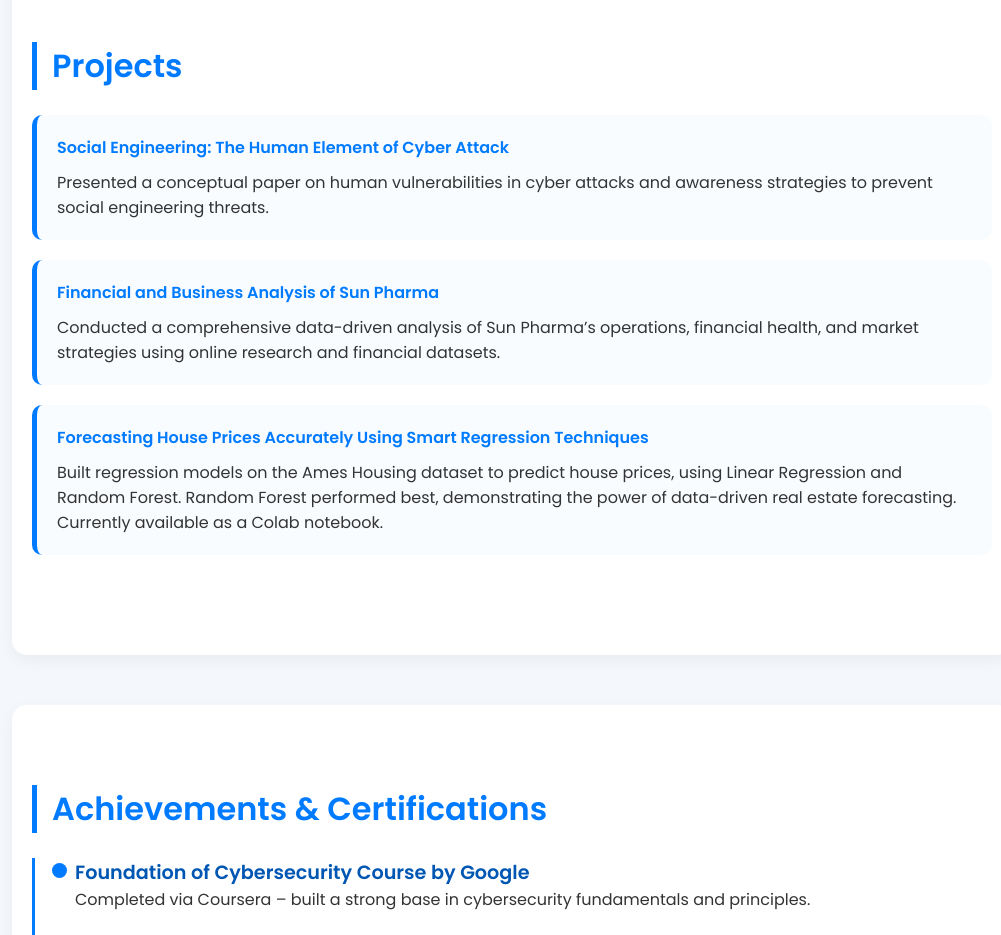
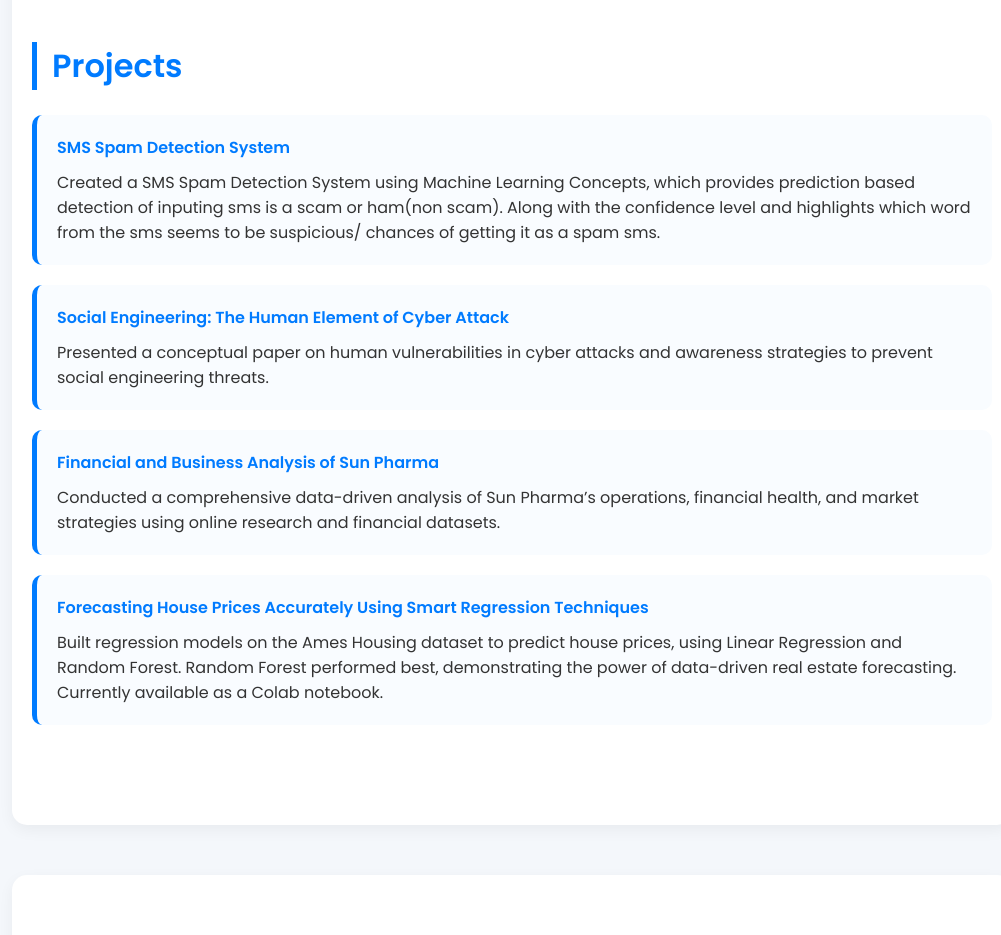
Before and after one commit to Shriram1906/My_PortFolio, a plain HTML site: page index.html in a window 1280 px wide. Shown: the part 1820-2755 px from the top of the page, without its empty margins (128-1129 px from the left). Drawn offline with nearby package versions, Linux system fonts and the light colour scheme.

Commit message:
Update index.html

```diff
--- a/index.html
+++ b/index.html
@@ -438,6 +438,10 @@
   <section id="projects" class="animate-on-scroll">
     <h2>Projects</h2>
     <div class="project">
+      <h4>SMS Spam Detection System</h4>
+      <p>Created a SMS Spam Detection System using Machine Learning Concepts, which provides prediction based detection of inputing sms is a scam or ham(non scam). Along with the confidence level and highlights which word from the sms seems to be suspicious/ chances of getting it as a spam sms.</p>
+    </div>
+    <div class="project">
       <h4>Social Engineering: The Human Element of Cyber Attack</h4>
       <p>Presented a conceptual paper on human vulnerabilities in cyber attacks and awareness strategies to prevent social engineering threats.</p>
     </div>
```
